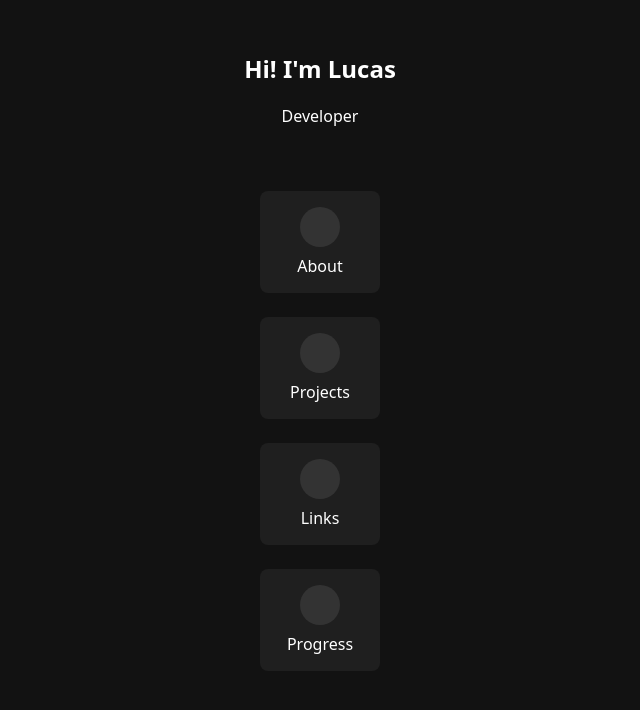
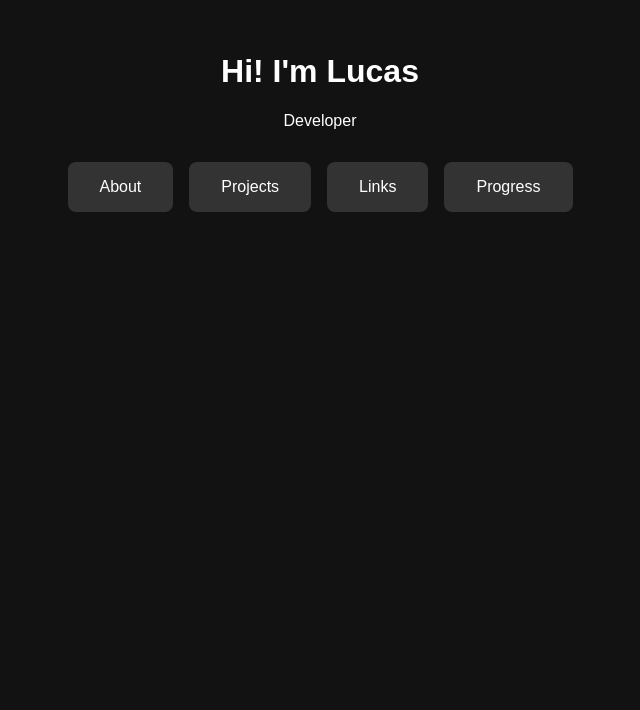
Before and after one commit to Fr4cas/personal-website-revived, a React (Vite) app: page / in a window 1280 px wide. Shown: the top 710 px of the page, without its empty margins (320-960 px from the left). Built offline with nearby package versions, Linux system fonts and the light colour scheme.

Commit message:
further simplified code for ease of learning

```diff
--- a/src/css/styles.css
+++ b/src/css/styles.css
@@ -1,45 +1,28 @@
 body {
   margin: 0;
-  font-family: system-ui, sans-serif;
-  background-color: #121212;
-  color: #fff;
-}
-
-.landing-page {
-  display: flex;
-  flex-direction: column;
-  align-items: center;
+  font-family: sans-serif;
+  background: #121212;
+  color: #ffffff;
+  text-align: center;
   padding: 2rem;
 }
 
-.intro {
-  text-align: center;
-  margin-bottom: 3rem;
+.menu {
+  display: flex;
+  justify-content: center;
+  flex-wrap: wrap;
+  gap: 1rem;
+  margin-top: 2rem;
 }
 
-.menu-grid {
-  display: grid;
-  grid-template-columns: repeat(auto-fit, minmax(120px, 1fr));
-  gap: 1.5rem;
+.item {
+  background: #333;
+  padding: 1rem 2rem;
+  border-radius: 8px;
+  cursor: pointer;
+  transition: background 0.3s;
 }
 
-.menu-item {
-  background: #1f1f1f;
-  padding: 1rem;
-  border-radius: 0.5rem;
-  text-align: center;
-  cursor: pointer;
-  transition: transform 0.2s ease;
+.item:hover {
+  background: #555;
 }
-
-.menu-item:hover {
-  transform: scale(1.05);
-}
-
-.icon-slot {
-  width: 40px;
-  height: 40px;
-  margin: 0 auto 0.5rem;
-  background: #333;
-  border-radius: 50%;
-}
--- a/src/pages/Home.jsx
+++ b/src/pages/Home.jsx
@@ -2,33 +2,16 @@ import React from "react";
 
 function Home() {
     return (
-        <main className="landing-page">
-            <section className="intro">
-                <h1>Hi! I'm Lucas</h1>
-                <p>Developer</p>
-            </section>
+        <main>
+            <h1>Hi! I'm Lucas</h1>
+            <p>Developer</p>
 
-            <section className="menu">
-                <div className="menu-grid">
-                    <div className="menu-item">
-                        {/* Replace with icon or image */}
-                        <div className="icon-slot" />
-                        <span>About</span>
-                    </div>
-                    <div className="menu-item">
-                        <div className="icon-slot" />
-                        <span>Projects</span>
-                    </div>
-                    <div className="menu-item">
-                        <div className="icon-slot" />
-                        <span>Links</span>
-                    </div>
-                    <div className="menu-item">
-                        <div className="icon-slot" />
-                        <span>Progress</span>
-                    </div>
-                </div>
-            </section>
+            <div className="menu">
+                <div className="item">About</div>
+                <div className="item">Projects</div>
+                <div className="item">Links</div>
+                <div className="item">Progress</div>
+            </div>
         </main>
     );
 }
```
